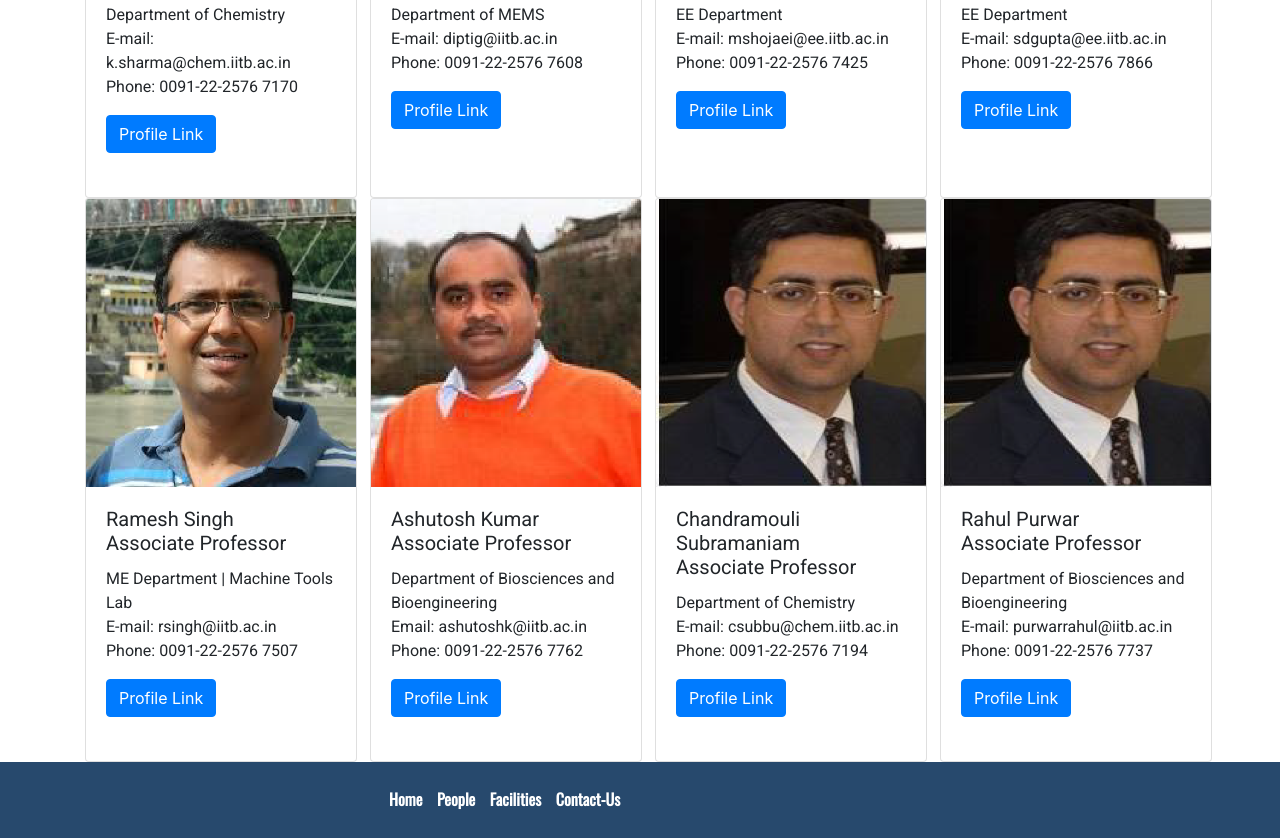
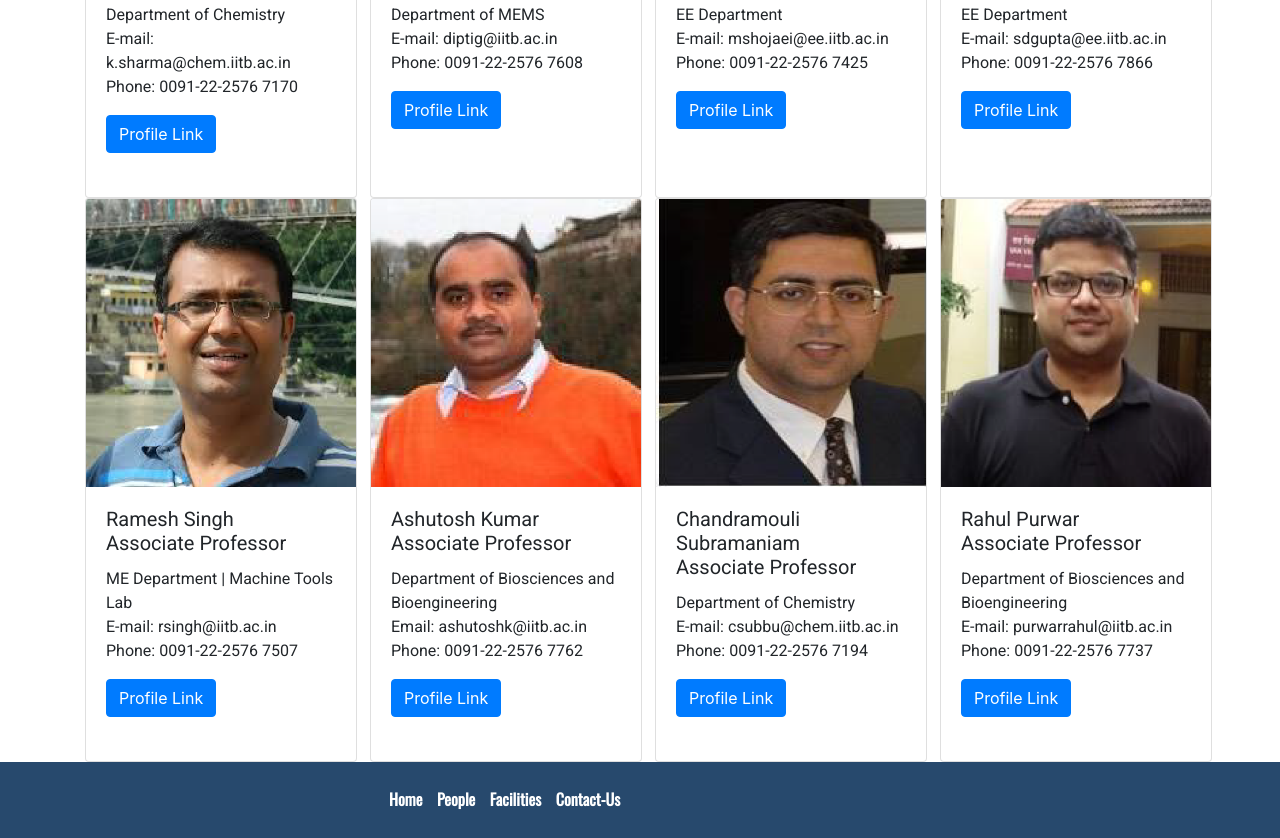
Before and after one commit to rohanbhardwaj111/IIT, a plain HTML site: page People.html in a window 1280 px wide. Shown: the part 2422-3260 px from the top of the page. Drawn offline with nearby package versions, Linux system fonts and the light colour scheme.

Commit message:
Added correct image

```diff
--- a/People.html
+++ b/People.html
@@ -374,7 +374,7 @@ Phone: 0091-22-2576 7703
     </div>
 <div class="col-xl-3 col-lg-6 col-md-6">
       <div class="card" style="width: 17rem; height: 35.25rem;">
-      <img class="card-img-top" src="image17.png" alt="Card image cap">
+      <img class="card-img-top" src="image4.png" alt="Card image cap">
       <div class="card-body">
         <h5 class="card-title">Rahul Purwar<br />
         Associate Professor</h5>
```
